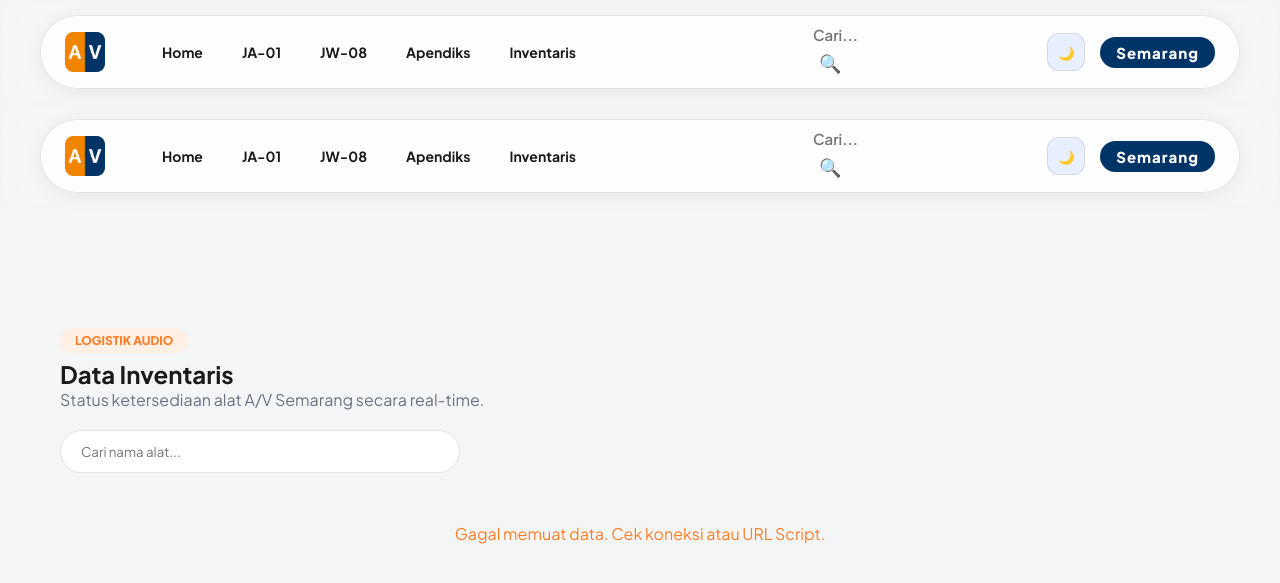
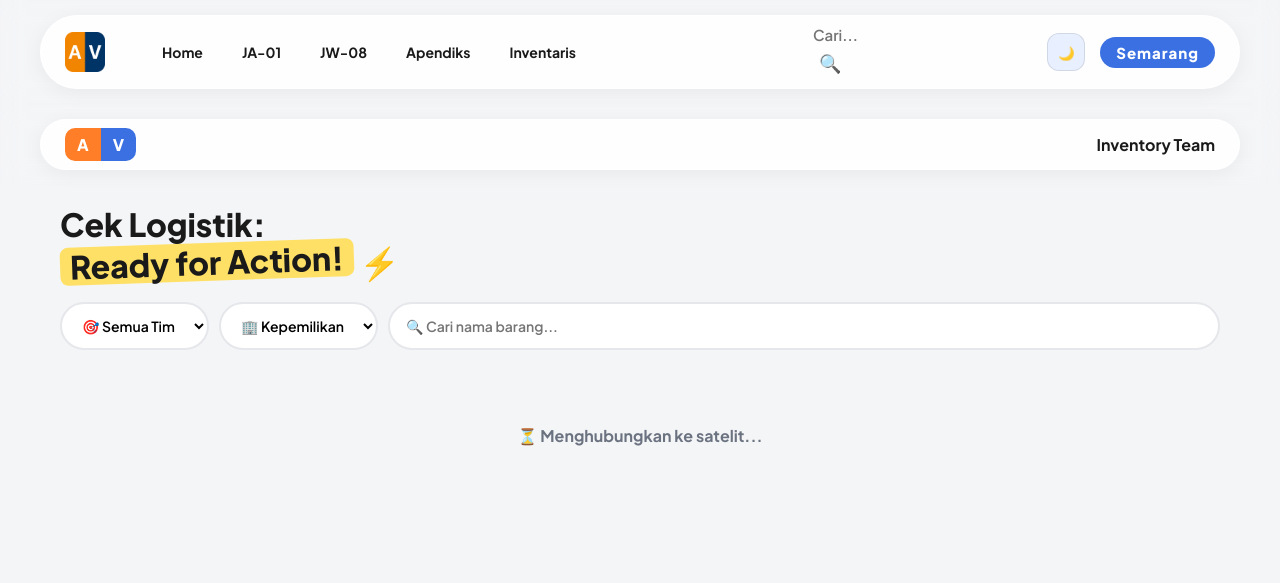
Before and after one commit to av-smg/technicalguidelines, a Jekyll site: the page built from ja-01/Audio/audio-inventaris.html, in a window 1280 px wide. Shown: the top 583 px of the page. Built offline with Jekyll 4.4.1, drawn with Linux system fonts in a browser that asks for light colours.

Commit message:
Update audio-inventaris.html

```diff
--- a/ja-01/Audio/audio-inventaris.html
+++ b/ja-01/Audio/audio-inventaris.html
@@ -7,95 +7,229 @@
 <!DOCTYPE html>
 <html lang="id">
 <head>
-    {% include head.html %}
+    <meta charset="UTF-8">
+    <meta name="viewport" content="width=device-width, initial-scale=1.0, maximum-scale=1.0, user-scalable=no">
+    <title>Inventory Control 🚀</title>
+    <style>
+        @import url('https://fonts.googleapis.com/css2?family=Plus+Jakarta+Sans:wght@400;600;700;800&display=swap');
 
-    <link rel="stylesheet" href="{{ '/style.css' | relative_url }}">
+        :root {
+            --primary-orange: #FF7E27;
+            --soft-orange: #FFF0E5;
+            --primary-blue: #3A70E2;
+            --soft-blue: #E8EFFF;
+            --bg-color: #F4F5F7;
+            --text-dark: #1A1A1A;
+            --text-gray: #6B7280;
+            --card-radius: 24px;
+        }
+
+        * { margin: 0; padding: 0; box-sizing: border-box; font-family: 'Plus Jakarta Sans', sans-serif; }
+
+        body { background-color: var(--bg-color); color: var(--text-dark); padding-bottom: 50px; }
+
+        /* NAV */
+        header { padding: 15px; position: sticky; top: 0; z-index: 100; backdrop-filter: blur(12px); -webkit-backdrop-filter: blur(12px); }
+        .nav-container {
+            max-width: 1200px; margin: 0 auto; background: rgba(255, 255, 255, 0.9);
+            border-radius: 100px; display: flex; align-items: center; padding: 8px 16px;
+            box-shadow: 0 4px 20px rgba(0,0,0,0.05); border: 1px solid rgba(255,255,255,0.5);
+        }
+        .logo-combined { display: flex; text-decoration: none; border-radius: 10px; overflow: hidden; font-weight: 800; margin-right: 12px; }
+        .logo-part { padding: 6px 12px; }
+        .logo-audio { background: var(--primary-orange); color: white; }
+        .logo-video { background: var(--primary-blue); color: white; }
+
+        /* HERO */
+        .hero { max-width: 1200px; margin: 20px auto; padding: 0 20px; }
+        .hero h1 { font-size: 32px; font-weight: 800; margin-bottom: 10px; }
+        .hero span { background: #FFE066; padding: 0 8px; border-radius: 6px; }
+
+        .filter-container { display: flex; gap: 10px; flex-wrap: wrap; margin-top: 20px; }
+        .custom-input {
+            padding: 12px 16px; border-radius: 100px; border: 2px solid #E5E7EB;
+            font-size: 14px; font-weight: 600; outline: none; background: white;
+        }
+        .search-bar { flex-grow: 1; min-width: 250px; }
+
+        /* GRID & CARDS */
+        .content-container { max-width: 1200px; margin: 0 auto; padding: 15px; }
+        .grid-cards { display: grid; grid-template-columns: repeat(auto-fill, minmax(280px, 1fr)); gap: 20px; }
+
+        .mission-card {
+            background: white; border: 2px solid #F0F0F0; border-radius: var(--card-radius);
+            padding: 16px; display: flex; flex-direction: column; cursor: pointer;
+            transition: 0.3s; height: 100%;
+        }
+        .mission-card:hover { transform: translateY(-5px); border-color: var(--primary-orange); box-shadow: 0 10px 20px rgba(0,0,0,0.05); }
+
+        .card-img { width: 100%; height: 180px; object-fit: cover; border-radius: 16px; margin-bottom: 12px; background: #eee; }
+        .card-header { display: flex; justify-content: space-between; align-items: center; margin-bottom: 10px; }
+        .card-header h3 { font-size: 16px; font-weight: 800; text-transform: uppercase; }
+        .qty-badge { background: #1A1A1A; color: white; padding: 4px 10px; border-radius: 100px; font-size: 12px; }
+
+        .tag-group { display: flex; gap: 5px; flex-wrap: wrap; margin-bottom: 10px; }
+        .badge { font-size: 10px; font-weight: 800; padding: 4px 8px; border-radius: 100px; text-transform: uppercase; }
+        .badge-green { background: #D1FAE5; color: #059669; }
+        .badge-red { background: #FEE2E2; color: #DC2626; }
+        .badge-gray { background: #E5E7EB; color: #4B5563; }
+
+        .card-desc { font-size: 13px; color: var(--text-gray); line-height: 1.4; display: -webkit-box; -webkit-line-clamp: 2; -webkit-box-orient: vertical; overflow: hidden; }
+
+        /* MODAL */
+        .modal-overlay {
+            position: fixed; inset: 0; background: rgba(0,0,0,0.8);
+            display: none; align-items: center; justify-content: center; z-index: 1000; padding: 20px;
+        }
+        .modal-overlay.active { display: flex; }
+        .modal-content {
+            background: white; border-radius: var(--card-radius); max-width: 500px; width: 100%;
+            padding: 20px; position: relative;
+        }
+        .modal-main-img { width: 100%; height: 250px; object-fit: contain; background: #f9f9f9; border-radius: 15px; }
+        .modal-thumbs { display: grid; grid-template-columns: repeat(4, 1fr); gap: 10px; margin-top: 10px; }
+        .modal-thumb { width: 100%; height: 60px; object-fit: cover; border-radius: 8px; cursor: pointer; opacity: 0.6; }
+        .modal-thumb:hover { opacity: 1; }
+        .modal-close { position: absolute; top: -40px; right: 0; color: white; font-size: 30px; background: none; border: none; cursor: pointer; }
+
+        #loading { text-align: center; padding: 40px; font-weight: 700; color: var(--text-gray); }
+    </style>
 </head>
-<body class="inventory-page">
+<body>
 
-    {% include navbar.html %}
+<header>
+    <div class="nav-container">
+        <div class="logo-combined">
+            <div class="logo-part logo-audio">A</div>
+            <div class="logo-part logo-video">V</div>
+        </div>
+        <div style="font-weight: 700;">Inventory Team</div>
+    </div>
+</header>
 
-    <main class="content-container" style="margin-top: 100px; padding: 20px;">
-        <section class="inventory-header">
-            <div class="header-text">
-                <span class="badge-category" style="background: var(--soft-orange); color: var(--primary-orange); padding: 5px 15px; border-radius: 50px; font-weight: 800; font-size: 12px;">LOGISTIK AUDIO</span>
-                <h1 style="color: var(--text-dark); margin-top: 10px;">Data Inventaris</h1>
-                <p style="color: var(--text-gray);">Status ketersediaan alat A/V Semarang secara real-time.</p>
-            </div>
-
-            <div class="header-action" style="margin-top: 20px;">
-                <input type="text" id="invSearch" placeholder="Cari nama alat..." onkeyup="searchInventory()"
-                       style="width: 100%; max-width: 400px; padding: 12px 20px; border-radius: 50px; border: 1px solid var(--border-color); background: var(--card-bg); color: var(--text-dark);">
+<main>
+    <section class="hero">
+        <h1>Cek Logistik: <br><span>Ready for Action!</span> ⚡</h1>
+        <div class="filter-container">
+            <select id="filterTim" class="custom-input"><option value="">🎯 Semua Tim</option></select>
+            <select id="filterMilik" class="custom-input"><option value="">🏢 Kepemilikan</option></select>
+            <input id="searchInput" type="text" placeholder="🔍 Cari nama barang..." class="custom-input search-bar">
         </div>
     </section>
 
-        <div id="loading-state" style="text-align: center; padding: 50px;">
-            <div class="spinner" style="width: 40px; height: 40px; border: 4px solid var(--soft-blue); border-top: 4px solid var(--primary-blue); border-radius: 50%; animation: spin 1s linear infinite; margin: 0 auto;"></div>
-            <p style="margin-top: 15px; color: var(--text-gray);">Menghubungkan ke database...</p>
-        </div>
-
-        <div id="inventory-grid" class="inventory-grid" style="display: grid; grid-template-columns: repeat(auto-fill, minmax(280px, 1fr)); gap: 20px; margin-top: 30px;">
+    <div class="content-container">
+        <div id="loading">⏳ Menghubungkan ke satelit...</div>
+        <div id="grid" class="grid-cards"></div>
     </div>
 </main>
 
+<div id="modal" class="modal-overlay">
+    <div class="modal-content">
+        <button id="closeModal" class="modal-close">✕</button>
+        <h2 id="modalName" style="margin-bottom: 10px; text-transform: uppercase;"></h2>
+        <img id="modalImage" class="modal-main-img" src="">
+        <div id="modalThumbs" class="modal-thumbs"></div>
+        <p id="modalDesc" style="margin-top: 15px; font-size: 14px; color: var(--text-gray); background: #f4f4f4; padding: 10px; border-radius: 10px;"></p>
+    </div>
+</div>
+
 <script>
-        // GANTI INI dengan URL Web App Google Apps Script kamu
 const SCRIPT_URL = "https://script.google.com/macros/s/AKfycbw_o-g7N48O6w9rJuoHyo2Z177xyBHSpQKJpzcCyJhdnzOtOIdWzVUyHeBwL4f3VDA5/exec?action=api";
 
-        async function fetchInventory() {
-            const grid = document.getElementById('inventory-grid');
-            const loading = document.getElementById('loading-state');
+let allItems = [];
+const grid = document.getElementById("grid");
 
-            try {
-                const response = await fetch(SCRIPT_URL);
-                const data = await response.json();
+// 1. Ambil Data
+fetch(SCRIPT_URL)
+    .then(res => res.json())
+    .then(data => {
+        document.getElementById("loading").style.display = "none";
+        // Filter data agar tidak mengambil baris kosong atau header
+        allItems = data.filter(item => item.nama_barang && item.nama_barang !== "Nama Barang");
+        populateFilters();
+        renderItems();
+    });
 
-                loading.style.display = 'none';
-                grid.innerHTML = '';
+function populateFilters() {
+    const tims = [...new Set(allItems.map(i => i.tim).filter(Boolean))];
+    const miliks = [...new Set(allItems.map(i => i.barang_milik).filter(Boolean))];
 
-                data.forEach(item => {
-    // Sesuaikan: di Apps Script kamu pakai 'kondisi', bukan 'Status'
-    const statusClass = item.kondisi === "Tersedia" ? "background: #DCFCE7; color: #166534;" : "background: #FEE2E2; color: #991B1B;";
-
-    const card = document.createElement('div');
-    card.className = 'inv-card-item';
-    card.style = "background: var(--card-bg); border: 1px solid var(--border-color); border-radius: 20px; padding: 20px; transition: 0.3s;";
-
-    card.innerHTML = `
-        <div style="display: flex; justify-content: space-between; margin-bottom: 15px;">
-            <span style="font-size: 12px; font-weight: 700; color: var(--text-gray);">${item.barang_milik || 'AV-ITM'}</span>
-            <span style="font-size: 11px; font-weight: 800; padding: 4px 10px; border-radius: 50px; ${statusClass}">${item.kondisi}</span>
-        </div>
-        <!-- Menampilkan foto jika ada -->
-        ${item.foto_1 ? `<img src="${item.foto_1}" style="width:100%; border-radius:10px; margin-bottom:10px;">` : ''}
-        <h3 style="color: var(--text-dark); margin: 10px 0;">${item.nama_barang}</h3>
-        <div style="font-size: 14px; color: var(--text-gray);">
-            <p>📍 ${item.tim}</p>
-            <p>📦 Jumlah: ${item.jumlah}</p>
-            <p style="font-size: 12px; margin-top:5px;">📝 ${item.keterangan}</p>
-        </div>
-    `;
-    grid.appendChild(card);
+    tims.forEach(t => {
+        const opt = document.createElement("option");
+        opt.value = t; opt.textContent = t;
+        document.getElementById("filterTim").appendChild(opt);
     });
-            } catch (error) {
-                loading.innerHTML = `<p style="color: var(--primary-orange);">Gagal memuat data. Cek koneksi atau URL Script.</p>`;
-            }
-        }
-
-        function searchInventory() {
-            let filter = document.getElementById('invSearch').value.toLowerCase();
-            let cards = document.querySelectorAll('.inv-card-item');
-            cards.forEach(card => {
-                card.style.display = card.innerText.toLowerCase().includes(filter) ? "" : "none";
+    miliks.forEach(m => {
+        const opt = document.createElement("option");
+        opt.value = m; opt.textContent = m;
+        document.getElementById("filterMilik").appendChild(opt);
     });
 }
 
-        document.addEventListener('DOMContentLoaded', fetchInventory);
+function renderItems() {
+    grid.innerHTML = "";
+    const fTim = document.getElementById("filterTim").value.toLowerCase();
+    const fMilik = document.getElementById("filterMilik").value.toLowerCase();
+    const fSearch = document.getElementById("searchInput").value.toLowerCase();
+
+    const filtered = allItems.filter(i => {
+        return (!fTim || i.tim.toLowerCase() === fTim) &&
+               (!fMilik || i.barang_milik.toLowerCase() === fMilik) &&
+               (!fSearch || i.nama_barang.toLowerCase().includes(fSearch));
+    });
+
+    filtered.forEach(item => {
+        const card = document.createElement("div");
+        card.className = "mission-card";
+
+        // Pilih foto pertama yang ada
+        const mainImg = item.foto_1 || "https://via.placeholder.com/400x300?text=No+Image";
+
+        card.innerHTML = `
+            <img src="${mainImg}" class="card-img">
+            <div class="card-header">
+                <h3>${item.nama_barang}</h3>
+                <span class="qty-badge">${item.jumlah}</span>
+            </div>
+            <div class="tag-group">
+                <span class="badge ${item.tim.toLowerCase().includes('audio') ? 'logo-audio' : 'logo-video'}" style="color:white">${item.tim}</span>
+                <span class="badge badge-green">${item.barang_milik}</span>
+                <span class="badge ${item.kondisi === 'Rusak' ? 'badge-red' : 'badge-gray'}">${item.kondisi}</span>
+            </div>
+            <p class="card-desc">${item.keterangan || 'Tidak ada deskripsi.'}</p>
+        `;
+
+        card.onclick = () => openModal(item);
+        grid.appendChild(card);
+    });
+}
+
+function openModal(item) {
+    const modal = document.getElementById("modal");
+    document.getElementById("modalName").textContent = item.nama_barang;
+    document.getElementById("modalDesc").textContent = item.keterangan || "Tidak ada keterangan tambahan.";
+
+    const photos = [item.foto_1, item.foto_2, item.foto_3, item.foto_4].filter(Boolean);
+    const mImg = document.getElementById("modalImage");
+    mImg.src = photos[0] || "https://via.placeholder.com/400x300?text=No+Image";
+
+    const thumbs = document.getElementById("modalThumbs");
+    thumbs.innerHTML = "";
+    photos.forEach(p => {
+        const t = document.createElement("img");
+        t.src = p; t.className = "modal-thumb";
+        t.onclick = () => mImg.src = p;
+        thumbs.appendChild(t);
+    });
+
+    modal.classList.add("active");
+}
+
+document.getElementById("closeModal").onclick = () => document.getElementById("modal").classList.remove("active");
+document.getElementById("filterTim").onchange = renderItems;
+document.getElementById("filterMilik").onchange = renderItems;
+document.getElementById("searchInput").oninput = renderItems;
 </script>
 
-    <style>
-        @keyframes spin { 0% { transform: rotate(0deg); } 100% { transform: rotate(360deg); } }
-        .inv-card-item:hover { border-color: var(--primary-orange) !important; transform: translateY(-5px); }
-    </style>
 </body>
 </html>
```
Lines whose indentation alone changed are shown as unchanged.
